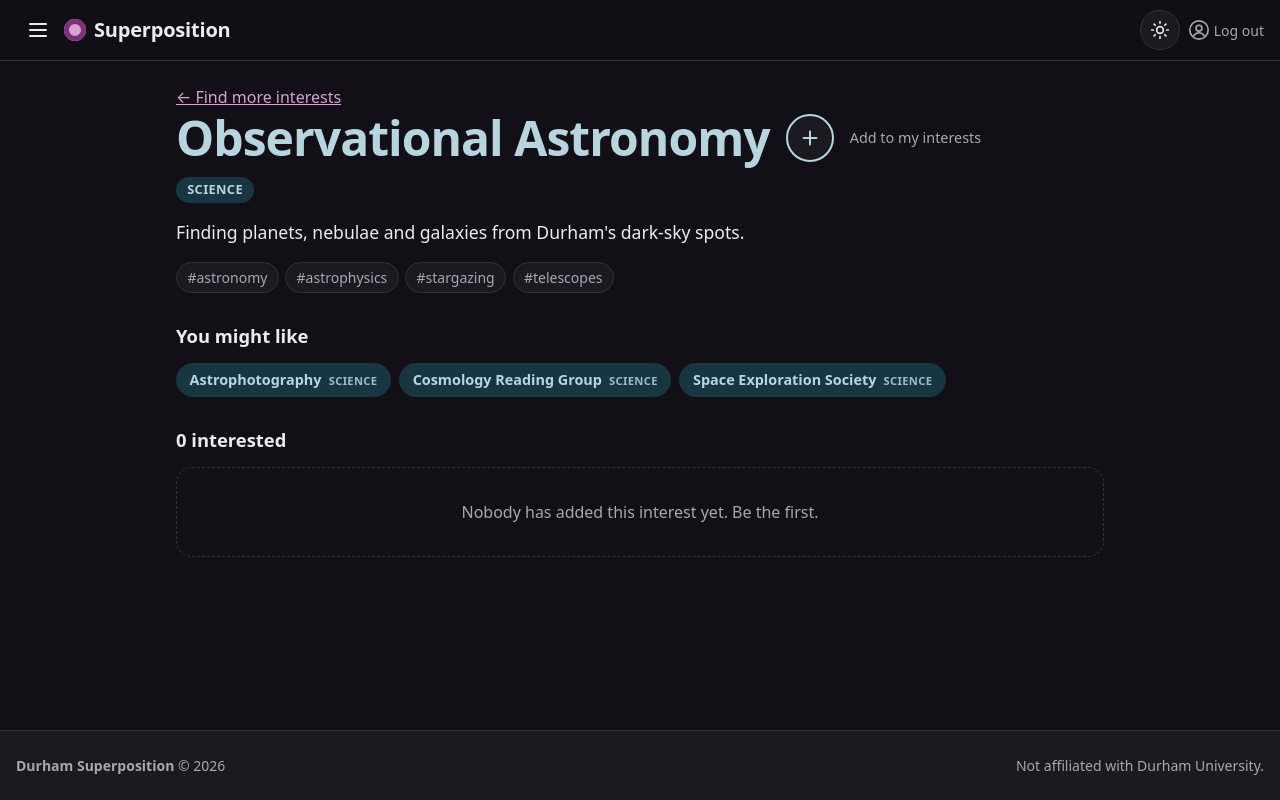
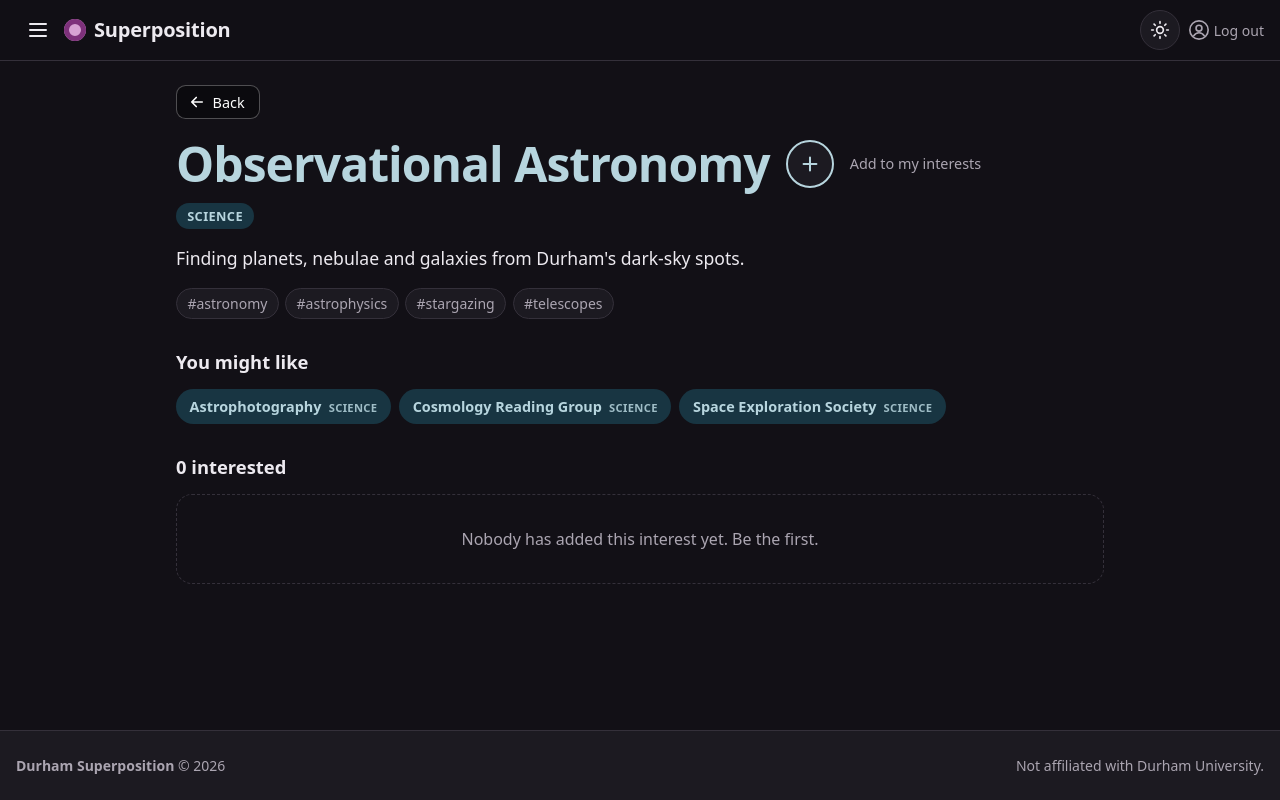
Before and after one commit to Peter-Wilson123/Durhack2026, a Flask app: page /interests/1 in a window 1280 px wide. Run offline with Flask 3, Linux system fonts and the light colour scheme; the visitor is signed in with stand-in values (Sample User, id 1); data comes from the database, SQL or seed files in the repository.

Commit message:
feat(interest): replace the blue back link with a black Back button
- Compact black button (arrow + 'Back', aria-label 'Go back'), top-left
  of the content column. Token colours: #111 with white text in light
  mode; near-black with a thin light border in dark mode
- Goes back in history when you came from this site; opened directly,
  it follows its link to '/' (which also works without JavaScript)

Co-Authored-By: Claude Opus 5.5 <noreply@anthropic.com>

```diff
--- a/static/interest.css
+++ b/static/interest.css
@@ -14,6 +14,33 @@
 .interest-page :focus-visible {
     outline: 3px solid var(--accent-text);
     outline-offset: 2px;
+}
+
+/* ---------- Back button ----------
+   Compact black button, top-left of the content column. Colours are tokens
+   (style.css): #111 with white text in light mode (18.9:1); near-black with a
+   thin light border in dark mode (white on #0B0A0E: 19.9:1). */
+.back-button {
+    display: inline-flex;
+    align-items: center;
+    gap: .4rem;
+    margin-bottom: 1rem;
+    padding: .45rem .9rem .45rem .7rem;
+    border: 1px solid var(--back-border);
+    border-radius: .6rem;
+    background: var(--back-bg);
+    color: var(--back-fg);
+    font-size: .9rem;
+    font-weight: 500;
+    line-height: 1.2;
+    text-decoration: none;
+    transition: background-color .15s;
+}
+
+.back-button:hover,
+.back-button:focus-visible {
+    background: var(--back-bg-hover);
+    color: var(--back-fg);
 }
 
 /* ---------- Header ---------- */
--- a/static/interest.js
+++ b/static/interest.js
@@ -1,5 +1,22 @@
 // Interest page behaviour: "Load more" people, and the "+" (add interest) button.
 // Wave buttons on the cards are handled by static/profile.js, shared with the profile page.
+
+// ---------- Back button ----------
+// Goes back in the browser history when you came here from another page of
+// this site. Opened directly (or from another site), it follows its link to "/".
+const backButton = document.getElementById("back-button");
+if (backButton) {
+	backButton.addEventListener("click", (event) => {
+		let cameFromThisSite = false;
+		try {
+			cameFromThisSite = new URL(document.referrer).origin === location.origin;
+		} catch { /* no referrer: opened directly */ }
+		if (cameFromThisSite && history.length > 1) {
+			event.preventDefault();
+			history.back();
+		}
+	});
+}
 
 // ---------- "+" button ----------
 // Adds or removes this interest from your profile through the backend's
--- a/static/style.css
+++ b/static/style.css
@@ -39,6 +39,12 @@
     --focus-ring: rgba(215, 162, 211, .25);
     --brand-dot: #D7A2D3;
     --brand-ring: #7E317B;
+
+    /* Black "Back" button: near-black fill with a thin light border so it shows on the dark page */
+    --back-bg: #0B0A0E;
+    --back-bg-hover: #24212A;
+    --back-fg: #FFFFFF;
+    --back-border: rgba(255, 255, 255, .28);
 }
 
 :root[data-theme="light"] {
@@ -74,6 +80,11 @@
     --focus-ring: rgba(126, 49, 123, .2);
     --brand-dot: #7E317B;
     --brand-ring: #F3E9F2;
+
+    --back-bg: #111111;
+    --back-bg-hover: #2B2B2B;
+    --back-fg: #FFFFFF;
+    --back-border: #111111;
 
     /* Bootstrap, as the original set it */
     --bs-primary: var(--accent);
--- a/templates/interest.html
+++ b/templates/interest.html
@@ -12,7 +12,15 @@
 {% block content %}
 {% set cat_name, cat_bg, cat_fg = category_style(i.category_slug) %}
 <div class="interest-page" style="--cat-bg: {{ cat_bg }}; --cat-fg: {{ cat_fg }}">
-	<a class="back-link" href="/">← Find more interests</a>
+	{# BackButton: goes back in the browser history when you came from elsewhere in
+	   the app (static/interest.js); otherwise, and without JavaScript, it opens "/". #}
+	<a class="back-button" href="/" id="back-button" aria-label="Go back">
+		<svg width="18" height="18" viewBox="0 0 24 24" fill="none" stroke="currentColor" stroke-width="2.2"
+			stroke-linecap="round" stroke-linejoin="round" aria-hidden="true">
+			<path d="M19 12H5M11 18l-6-6 6-6" />
+		</svg>
+		Back
+	</a>
 
 	<header class="interest-header">
 		<div class="interest-title-row">
```
